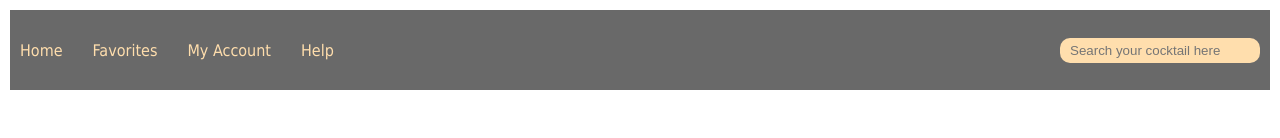
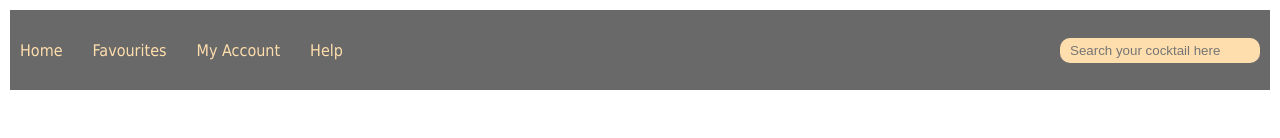
Before and after one commit to lcryan/happyhour_application_lr, a React (Create React App) app: page / in a window 1280 px wide. Shown: the top 138 px of the page. Built offline with nearby package versions, Linux system fonts and the light colour scheme.

Commit message:
alignment buttons on the right side still tbs

```diff
--- a/src/components/Navigation.js
+++ b/src/components/Navigation.js
@@ -1,6 +1,6 @@
 import React from 'react';
 import './Navigation.css'
-import LogoImage from "../assets/logo/TestLogo.png";
+
 
 function Navigation() {
     return (
@@ -9,7 +9,7 @@ function Navigation() {
 <nav className="navbar">
     <ul className="list-searchbar">
         <li>Home</li>
-        <li>Favorites</li>
+        <li>Favourites</li>
         <li>My Account</li>
         <li>Help</li>
     </ul>
```
